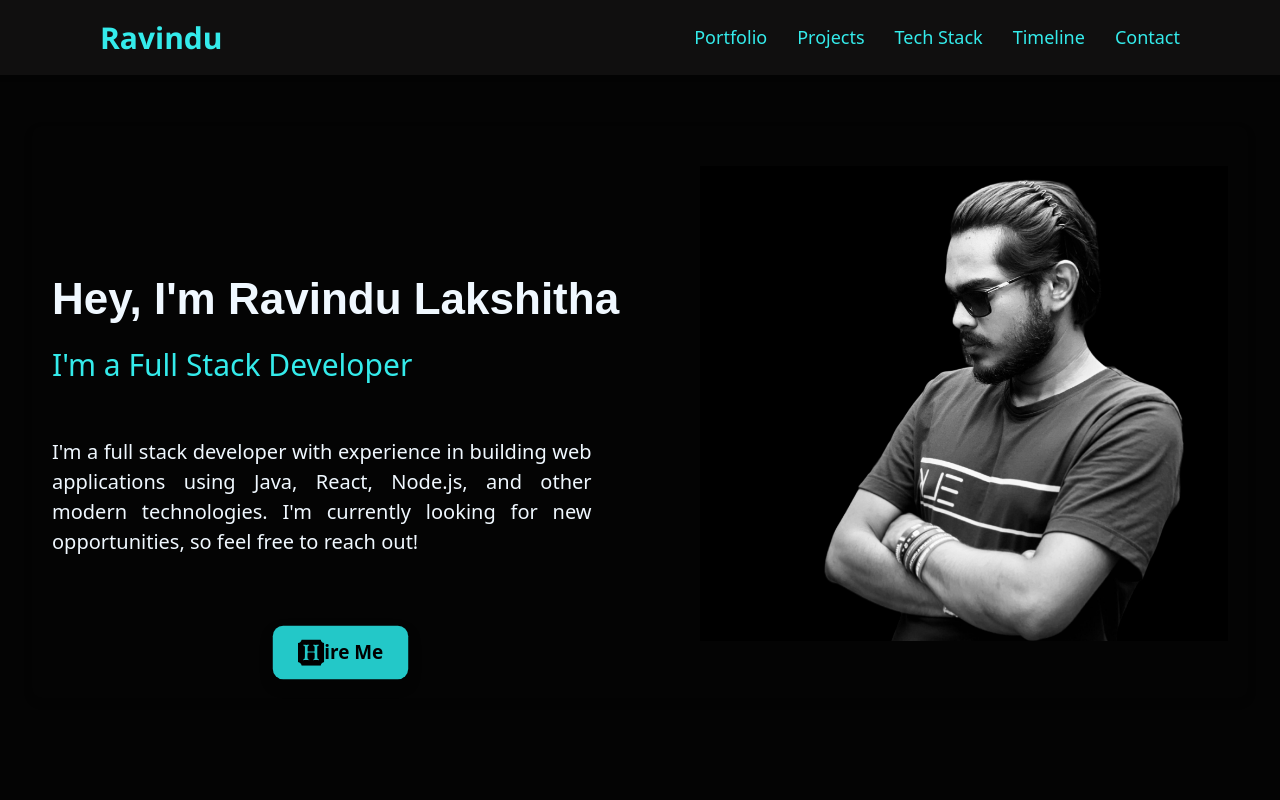
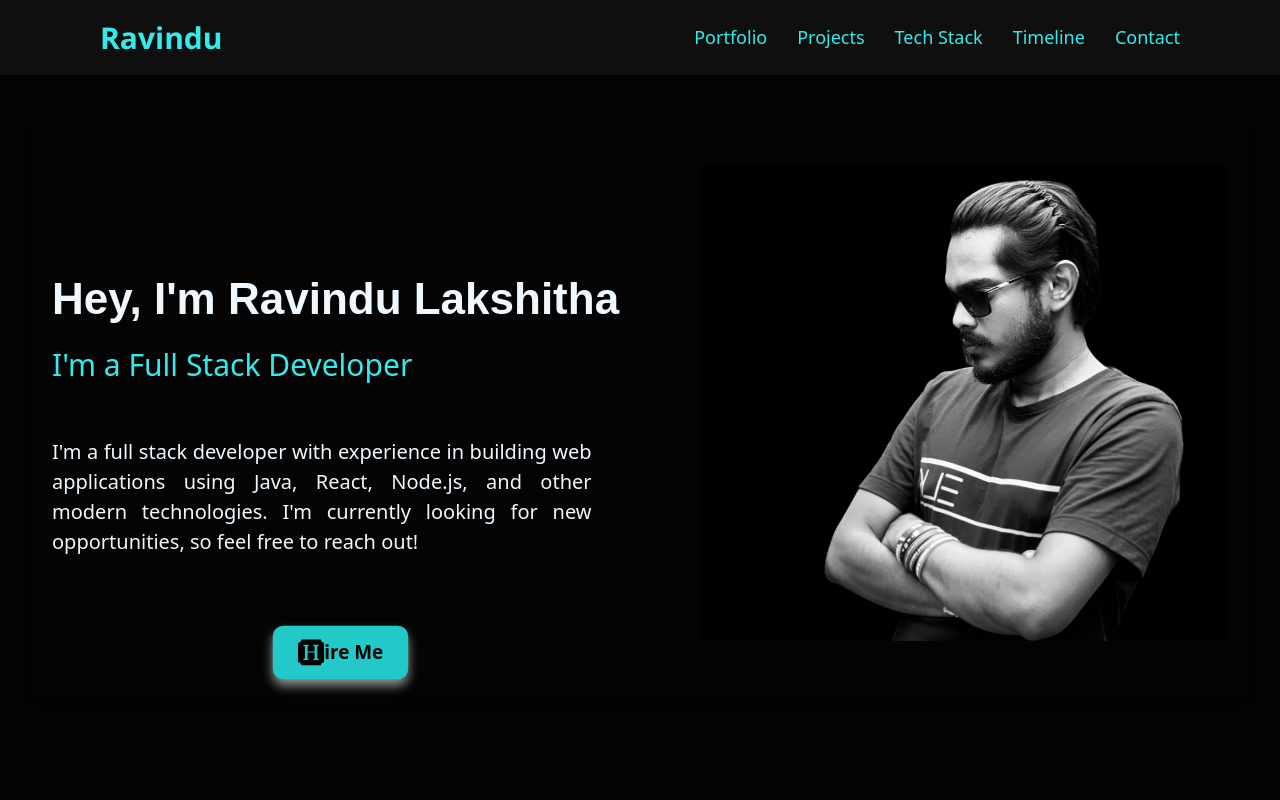
Before and after one commit to RavinduLakshitha/My-Portfolio, a React (Vite) app in the folder Myportfolio/: page / in a window 1280 px wide. In both pictures the pointer is over the button "ire Me". Shown: the top 800 px of the page. Built offline with nearby package versions, Linux system fonts and the light colour scheme.

Commit message:
update button

```diff
--- a/Myportfolio/src/Pages/Home/portfolio.css
+++ b/Myportfolio/src/Pages/Home/portfolio.css
@@ -65,9 +65,9 @@
 
 .hirebtn {
   display: inline-flex;
-  align-items: center; /* Vertically center align */
-  justify-content: center; /* Center content */
-  /* gap: 8px; */
+  align-items: center;
+  justify-content: center;
+
 
   border: none; /* Remove default border */
   border-radius: 10px; /* Smooth rounded edges */
@@ -84,9 +84,11 @@
 
 /* Hover effect */
 .hirebtn:hover {
-  background-color: rgb(35, 200, 200); /* Slightly darker color on hover */
-  box-shadow: 0 6px 12px rgba(0, 0, 0, 0.3); /* Elevate shadow on hover */
-  transform: scale(1.05); /* Slight zoom-in effect */
+  background-color: rgb(35, 200, 200);
+  /* box-shadow: 0 6px 12px rgba(0, 0, 0, 0.3);  */
+  transform: scale(1.05);
+  transition: transform 0.3s ease, box-shadow 0.3s ease;
+  box-shadow: 0px 6px 10px rgba(241, 243, 243, 0.6);
 }
 
 /* Active effect (on click) */
```
